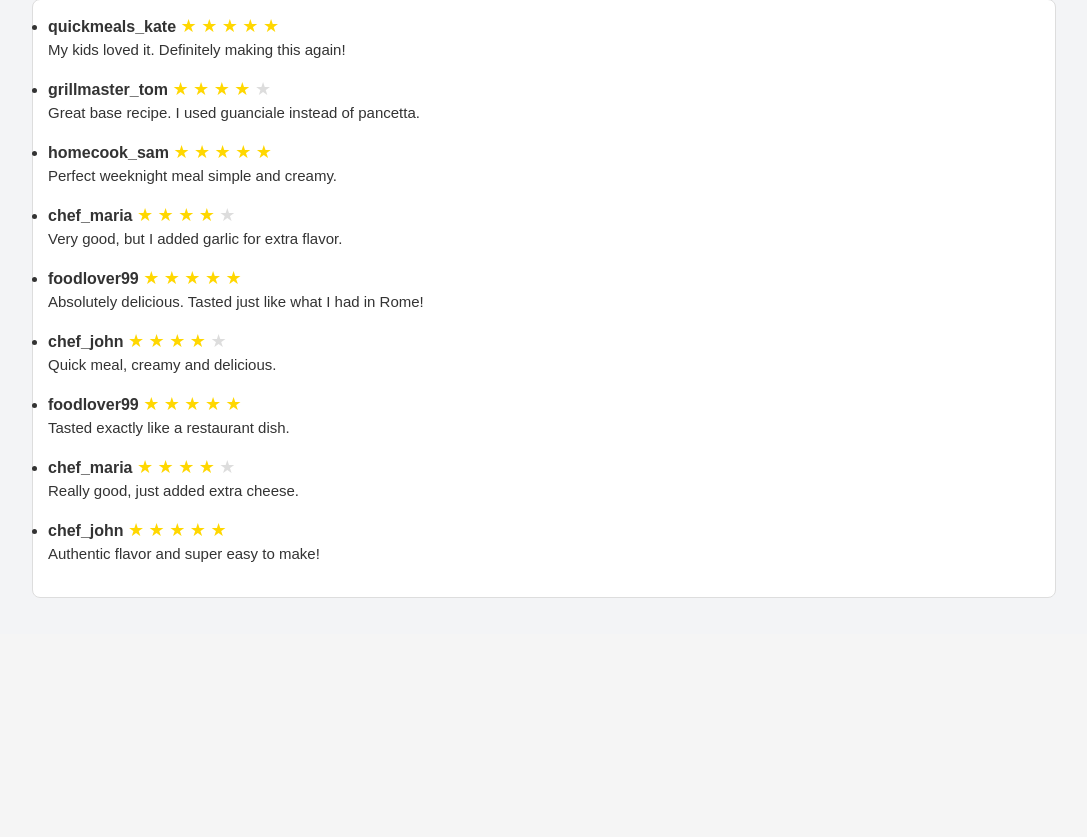
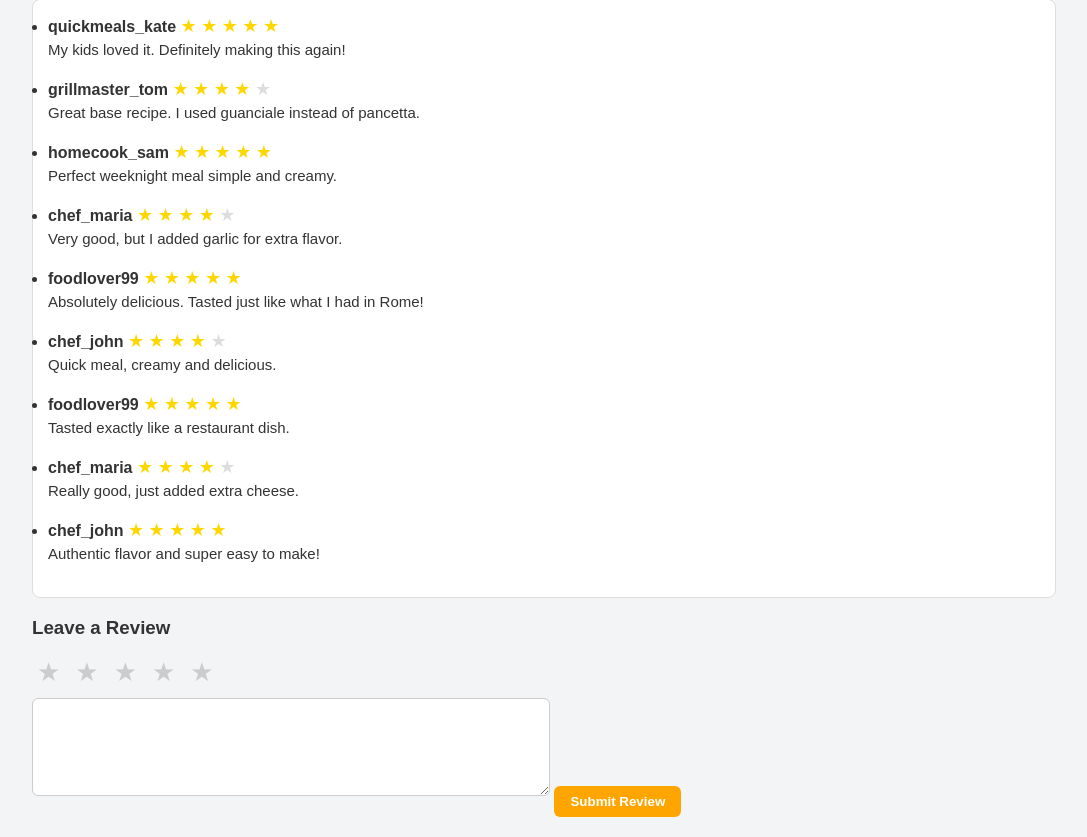
Before and after one commit to Pear312/TastyBytes, a Flask app: page /recipe/1 in a window 1280 px wide. Shown: the part 1116-1953 px from the top of the page, without its empty margins (96-1183 px from the left). Before the commit the page ends 1714 px from the top, so only its background shows below. Run offline with Flask 3, Linux system fonts and the light colour scheme; a user stored in the database is signed in; data comes from the database, SQL or seed files in the repository.

Commit message:
Fix review html

```diff
--- a/templates/recipe.html
+++ b/templates/recipe.html
@@ -144,6 +144,77 @@
     </li>
     {% endfor %}
 </ul>
+<h3>Leave a Review</h3>
+
+{% if session.get("user_id") %}
+
+<form action="/review/{{ recipe.recipe_id }}" method="POST" class="review-form">
+
+    <div class="star-rate" style="margin-bottom: 10px;">
+        {% for i in range(1,6) %}
+            <button
+                type="button"
+                class="star-button"
+                id="star-{{ i }}"
+                onclick="setRating({{ i }})"
+                style="
+                    background:none;
+                    border:none;
+                    font-size:26px;
+                    cursor:pointer;
+                    color:#ccc;
+                "
+            >★</button>
+        {% endfor %}
+    </div>
+
+    <input type="hidden" name="rating" id="rating-input" required>
+
+    <textarea name="comment" placeholder="Write your comment..."
+              required
+              style="
+                width:100%;
+                max-width:500px;
+                height:80px;
+                padding:8px;
+                border-radius:6px;
+                border:1px solid #ccc;
+                margin-bottom: 10px;
+              ">
+    </textarea>
+
+    <button type="submit"
+            class="submit-review-btn"
+            style="
+                padding:8px 16px;
+                border-radius:6px;
+                border:none;
+                background:#ffa500;
+                color:white;
+                font-weight:bold;
+                cursor:pointer;
+            ">
+        Submit Review
+    </button>
+
+</form>
+
+<script>
+function setRating(val) {
+    document.getElementById("rating-input").value = val;
+
+    for (let i = 1; i <= 5; i++) {
+        let s = document.getElementById("star-" + i);
+        s.style.color = (i <= val) ? "gold" : "#ccc";
+    }
+}
+</script>
+
+{% else %}
+<p style="color:#888; margin-top:10px;">
+    <em>You must be logged in to leave a review.</em>
+</p>
+{% endif %}
 
 {% endif %}
 {% endblock %}
```
